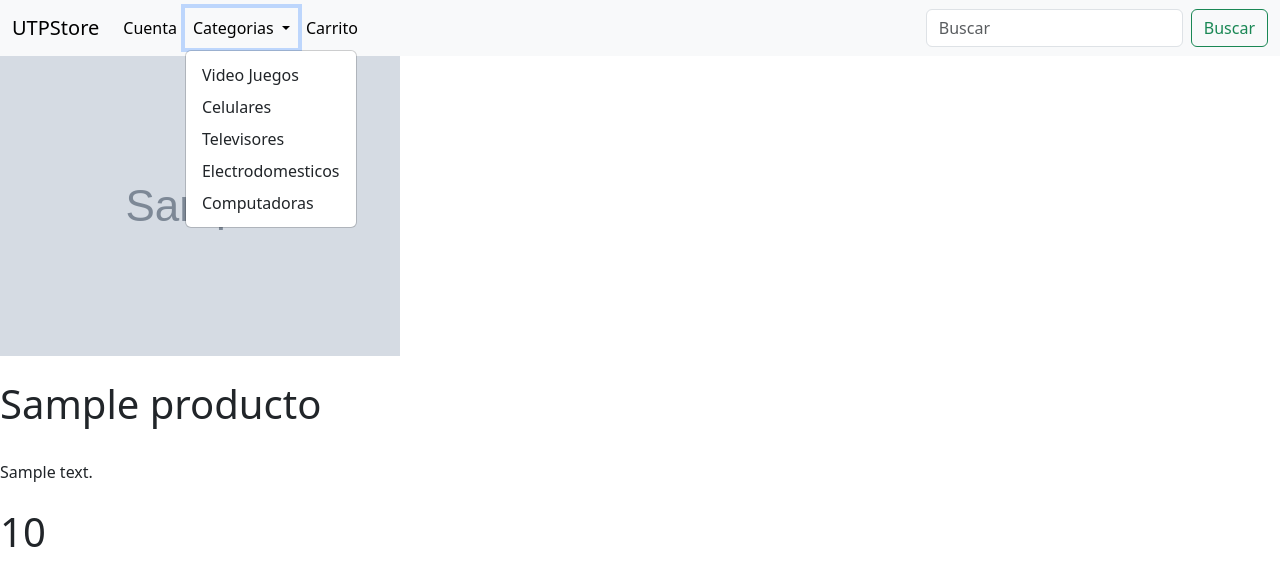
After one commit to Yova170/prfinal, a PHP site: page /main/vista/vista.php?id_producto=1 in a window 1280 px wide, after a click on "Categorias". The commit adds this page. Shown: the top 586 px of the page. Run offline with PHP 8.4, Linux system fonts and the light colour scheme; tables that the repository leaves empty or names only in its code hold one stand-in row (values such as "Sample post"); grey boxes marked "Sample" are stand-in pictures.

Commit message:
0.3
Vista de Productos realizadas

```diff
--- a/main/ccs/head.php
+++ b/main/ccs/head.php
@@ -6,4 +6,6 @@
     <link href="https://cdn.jsdelivr.net/npm/bootstrap@5.3.2/dist/css/bootstrap.min.css" rel="stylesheet" integrity="sha384-T3c6CoIi6uLrA9TneNEoa7RxnatzjcDSCmG1MXxSR1GAsXEV/Dwwykc2MPK8M2HN" crossorigin="anonymous">
     <script src="https://cdn.jsdelivr.net/npm/bootstrap@5.3.2/dist/js/bootstrap.bundle.min.js" integrity="sha384-C6RzsynM9kWDrMNeT87bh95OGNyZPhcTNXj1NW7RuBCsyN/o0jlpcV8Qyq46cDfL" crossorigin="anonymous"></script>
     <title>UTPS</title>
+
+
 </head>
--- /dev/null
+++ b/main/vista/vista.php
@@ -0,0 +1,80 @@
+<?php
+    include '../ccs/head.php';
+    require '../../db.php';
+
+    if (isset($_GET['id_producto'])) {
+        $idp = $_GET['id_producto'];
+
+    }
+
+    $sql = "SELECT * FROM productos WHERE id_producto = $idp";
+    $result = $conn->query($sql);
+
+
+    $row = $result->fetch_assoc();
+
+    $nombre = $row['nombre_producto'];
+    $descripcion = $row['descripcion_producto'];
+    $img = $row['producto_img'];
+    $precio = $row['precio'];
+
+?>
+<body>
+    <div id="Barra Superior">
+         <nav class="navbar navbar-expand-lg bg-body-tertiary">
+             <div class="container-fluid">
+                <a class="navbar-brand" href="../../index.php">UTPStore</a>
+                <button class="navbar-toggler" type="button" data-bs-toggle="collapse" data-bs-target="#navbarSupportedContent" aria-controls="navbarSupportedContent" aria-expanded="false" aria-label="Toggle navigation">
+                <span class="navbar-toggler-icon"></span>
+                </button>
+                <div class="collapse navbar-collapse" id="navbarSupportedContent">
+                <ul class="navbar-nav me-auto mb-2 mb-lg-0">
+                    <li class="nav-item">
+                    <a class="nav-link active" aria-current="page" href="../account/micuenta.php">Cuenta</a>
+                    </li>
+                    <li class="nav-item">
+                    <li class="nav-item dropdown">
+                    <a class="nav-link dropdown-toggle" href="#" role="button" data-bs-toggle="dropdown" aria-expanded="false">
+                            Categorias
+                        </a>
+                        <ul class="dropdown-menu">
+                            <li><a class="dropdown-item" href="#">Video Juegos</a></li>
+                            <li><a class="dropdown-item" href="#">Celulares</a></li>
+                            <li><a class="dropdown-item" href="#">Televisores</a></li>
+                            <li><a class="dropdown-item" href="#">Electrodomesticos</a></li>
+                            <li><a class="dropdown-item" href="#">Computadoras</a></li>
+                        </ul>
+                        </li>
+                    <li class="nav-item">
+                    <a class="nav-link active" aria-current="page" href="#">Carrito</a>
+                    </li>
+                    <li class="nav-item">
+                    <a class="nav-link disabled" aria-disabled="true"></a>
+                    </li>
+                </ul>
+                <form class="d-flex" role="search">
+                    <input class="form-control me-2" type="search" placeholder="Buscar" aria-label="Search">
+                    <button class="btn btn-outline-success" type="submit">Buscar</button>
+                </form>
+                </div>
+            </div>
+        </nav>
+    </div>
+
+    <div id="imagen">
+        <img src="<?php echo $img; ?>" alt="Imagen">
+    </div>
+    <br/>
+    <div id="titulo">
+        <h1><?php echo $nombre; ?></h1>
+    </div>
+    <br/>
+    <div id="desc">
+        <a ><?php echo $descripcion; ?></a>
+    </div>
+    <br />
+    <div id="precio">
+        <h1 ><?php echo $precio; ?></h1>
+    </div>
+
+</body>
```
Also changed, not shown: index.php (+46 -1 lines), main/account/micuenta.php (+48 -1 lines), cart.php (added), main/productos/c1/1.jpg (added), main/productos/c1/2.jpg (added), main/productos/c1/3.jpg (added), main/vista/busqueda.php (added).
